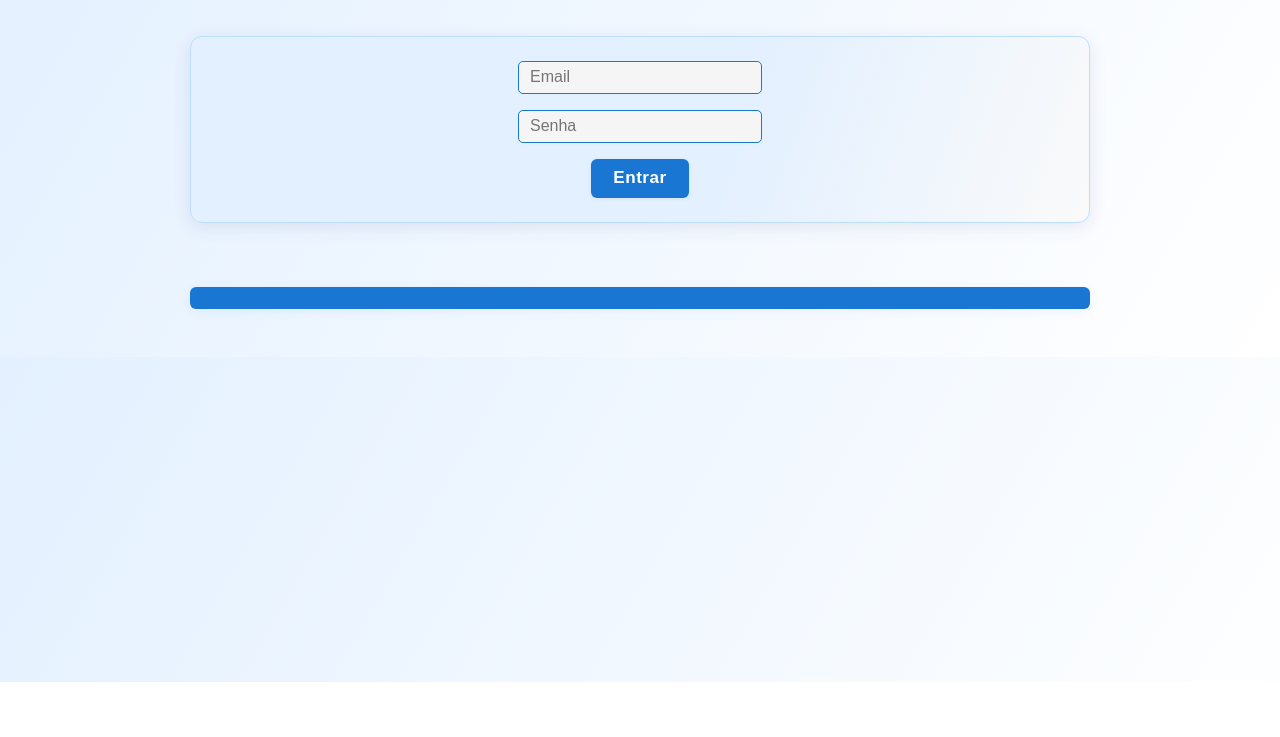
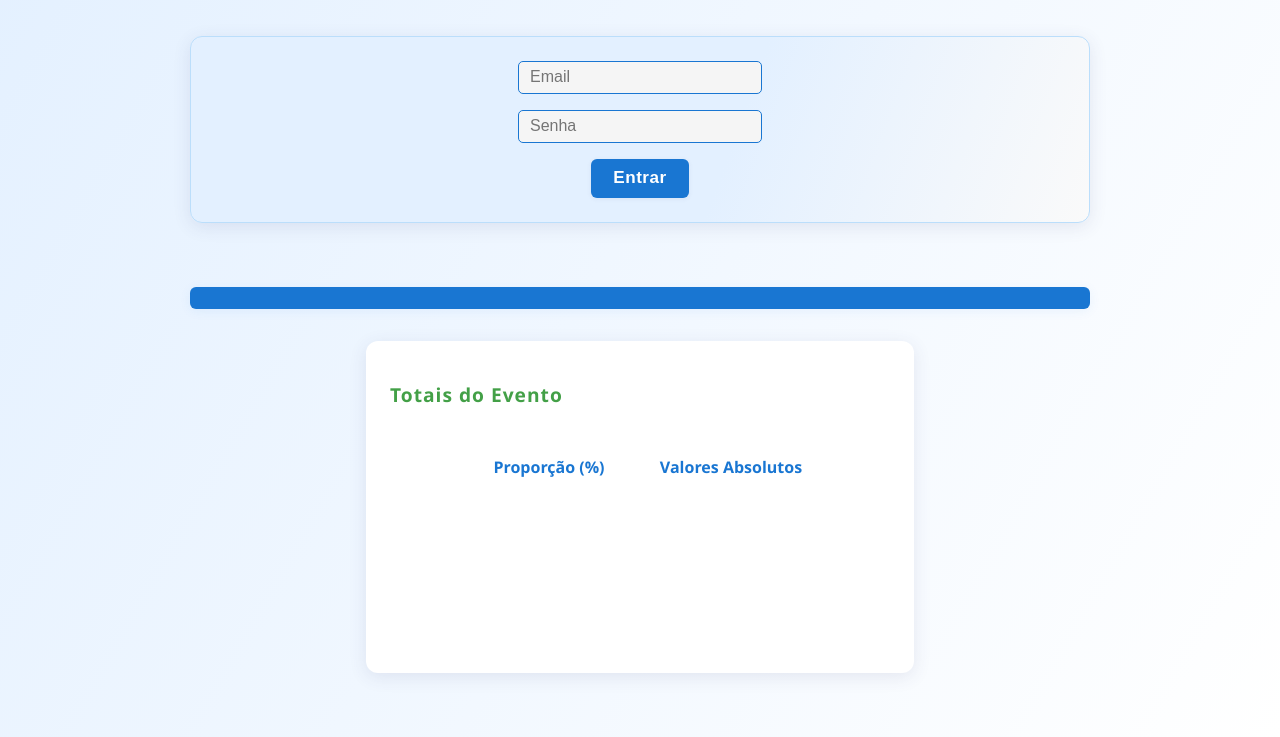
Before and after one commit to vhugo1234/controle-abstencao, a plain HTML site: page Site/index.html in a window 1280 px wide. Shown: the part 118-855 px from the top of the page. Before the commit the page ends 800 px from the top, so only its background shows below. Drawn offline with nearby package versions, Linux system fonts and the light colour scheme; no server answers.

Commit message:
Mensagem explicando a alteração

```diff
--- a/Site/index.html
+++ b/Site/index.html
@@ -5,6 +5,8 @@
   <meta name="viewport" content="width=device-width, initial-scale=1.0" />
   <title>Controle de Abstenção</title>
   <link rel="stylesheet" href="style.css" />
+  <!-- Chart.js para dashboard -->
+  <script src="https://cdn.jsdelivr.net/npm/chart.js"></script>
 </head>
 <body>
   <div class="container">
@@ -46,9 +48,27 @@
       <label for="filtroEscola" id="labelEscola" style="display:none;">Filtrar por Escola:</label>
       <select id="filtroEscola" style="display:none;"></select>
     </div>
+
     <div id="feedback" role="alert" aria-live="polite"></div>
     <div id="eventos" style="display:none;"></div>
     <div id="totais" class="card" style="display:none;"></div>
+
+    <!-- RESUMO FINAL: Totais + Gráficos (pizza e barra) -->
+    <div id="resumoEvento" class="card" style="max-width:500px; margin: 2rem auto;">
+      <h2 style="color:#43a047;">Totais do Evento</h2>
+      <div id="totaisResumo"></div>
+      <div style="display:flex; flex-wrap:wrap; gap:2rem; justify-content:center; margin-top:2rem;">
+        <div>
+          <h3 style="text-align:center; font-size:1rem; color:#1976d2;">Proporção (%)</h3>
+          <canvas id="graficoTotais" width="150" height="150"></canvas>
+        </div>
+        <div>
+          <h3 style="text-align:center; font-size:1rem; color:#1976d2;">Valores Absolutos</h3>
+          <canvas id="graficoBarraTotais" width="150" height="150"></canvas>
+        </div>
+      </div>
+    </div>
+
     <div id="historico"></div>
   </div>
   <script src="https://cdn.sheetjs.com/xlsx-latest/package/dist/xlsx.full.min.js"></script>
```
